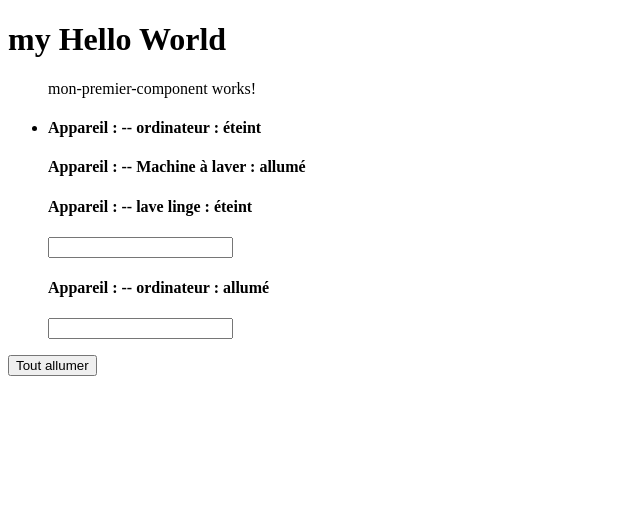
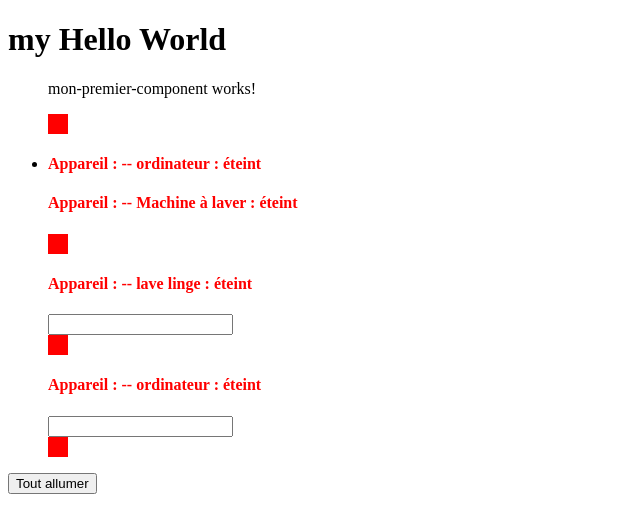
Before and after one commit to adibou32/mon-projet-angular, an Angular app: page / in a window 1280 px wide. Shown: the top 532 px of the page, without its empty margins (0-640 px from the left). Built offline with nearby package versions, Linux system fonts and the light colour scheme.

Commit message:
résolution ampoules

```diff
--- a/src/app/appareil/appareil.component.ts
+++ b/src/app/appareil/appareil.component.ts
@@ -8,9 +8,20 @@ import { Component, OnInit } from '@angular/core';
 export class AppareilComponent implements OnInit {
   appareilName = 'machine à laver';
   appareilFunction = 'laver';
+  // appareilStatus: string;
+  appareilStatus2 = 'éteint';
   constructor() { }
 
   ngOnInit(): void {
   }
 
+  getColor(){
+    if (this.appareilStatus2 == 'allumé'){
+
+    }
+     return 'red' ;
+
+
+     }
+
 }
--- a/src/app/mon-premier-component/mon-premier-component.component.html
+++ b/src/app/mon-premier-component/mon-premier-component.component.html
@@ -2,14 +2,20 @@
 <li class="list-group-item">
     <div style="width:20px;height:20px;background-color:red;"
     *ngIf="appareilStatus === 'éteint'"></div>
-<h4>Appareil : {{ appareilName }} -- ordinateur : {{ getStatus2() }}</h4>
-
-<h4>Appareil : {{ appareilFunction }} -- Machine à laver : {{ getStatus() }}</h4>
-
-<h4>Appareil : {{ appareilFunction }} -- lave linge : {{ getStatus2() }}</h4>
+<h4 [ngStyle]="{color: getColor()}">Appareil : {{ appareilName }} -- ordinateur : {{ getStatus() }}</h4>
+<div style="width:20px;height:20px;background-color:red;"
+    *ngIf="appareilStatus === 'allumé'"></div>
+<h4 [ngStyle]="{color: getColor()}">Appareil : {{ appareilFunction }} -- Machine à laver : {{ getStatus() }}</h4>
+<div style="width:20px;height:20px;background-color:red;"
+    *ngIf="appareilStatus2 === 'éteint'"></div>
+<h4 [ngStyle]="{color: getColor()}">Appareil : {{ appareilFunction }} -- lave linge : {{ getStatus() }}</h4>
 <input type="text" class="form-control" [(ngModel)]="appareilFunction">
-<h4>Appareil : {{ appareilName }} -- ordinateur : {{ getStatus() }}</h4>
+<div style="width:20px;height:20px;background-color:red;"
+    *ngIf="appareilStatus === 'éteint'"></div>
+<h4 [ngStyle]="{color: getColor()}">Appareil : {{ appareilName }} -- ordinateur : {{ getStatus() }}</h4>
 <input type="text" class="form-control" [(ngModel)]="appareilName">
+<div style="width:20px;height:20px;background-color:red;"
+*ngIf="appareilStatus === 'éteint'"></div>
 
 
 </li>
--- a/src/app/mon-premier-component/mon-premier-component.component.ts
+++ b/src/app/mon-premier-component/mon-premier-component.component.ts
@@ -1,4 +1,4 @@
-import { Component, Input ,OnInit } from '@angular/core';
+import { Component, Input ,OnInit, } from '@angular/core';
 
 @Component({
   selector: 'app-mon-premier-component',
@@ -8,17 +8,50 @@ import { Component, Input ,OnInit } from '@angular/core';
 export class MonPremierComponentComponent implements OnInit {
   @Input() appareilName: string | undefined;
   @ Input() appareilFunction: string | undefined;
-  @ Input() appareilStatus = 'allumé';
-  @ Input() appareilOn = 'éteint';
+  @ Input() appareilStatus = 'éteint';
   // appareil = 'éteint';
+  @ Input() appareilStatus2 = 'éteint';
+  @ Input() appareilOn = '&&&';
+  @ Input() colorRed = '&&&';
+  // @ Input() colorGreen = 'Green';
+
+
+  appareil = 'éteint';
   constructor() { }
 
   ngOnInit(): void {
   }
   getStatus(){
-    return this.appareilStatus;
+    return this.appareilStatus2;
   }
+
   getStatus2(){
     return this.appareilOn;
+
   }
+
+  // getStatus3(){
+
+  // }
+
+  getColor(){
+   if (this.appareilStatus2 === 'allumé'){
+    return 'green'
+   } else if(this.appareilStatus2 === 'éteint') {
+     return 'red'
+   }
+    return 'blue';
+    // {
+    //   return 'red';
+    // }
+
+    }
+
+  // getColor2(){
+  //   if (this.appareilStatus2 === 'éteint'){
+
+  //   }
+  //   return this.colorRed;
+  // }
+
 }
```
